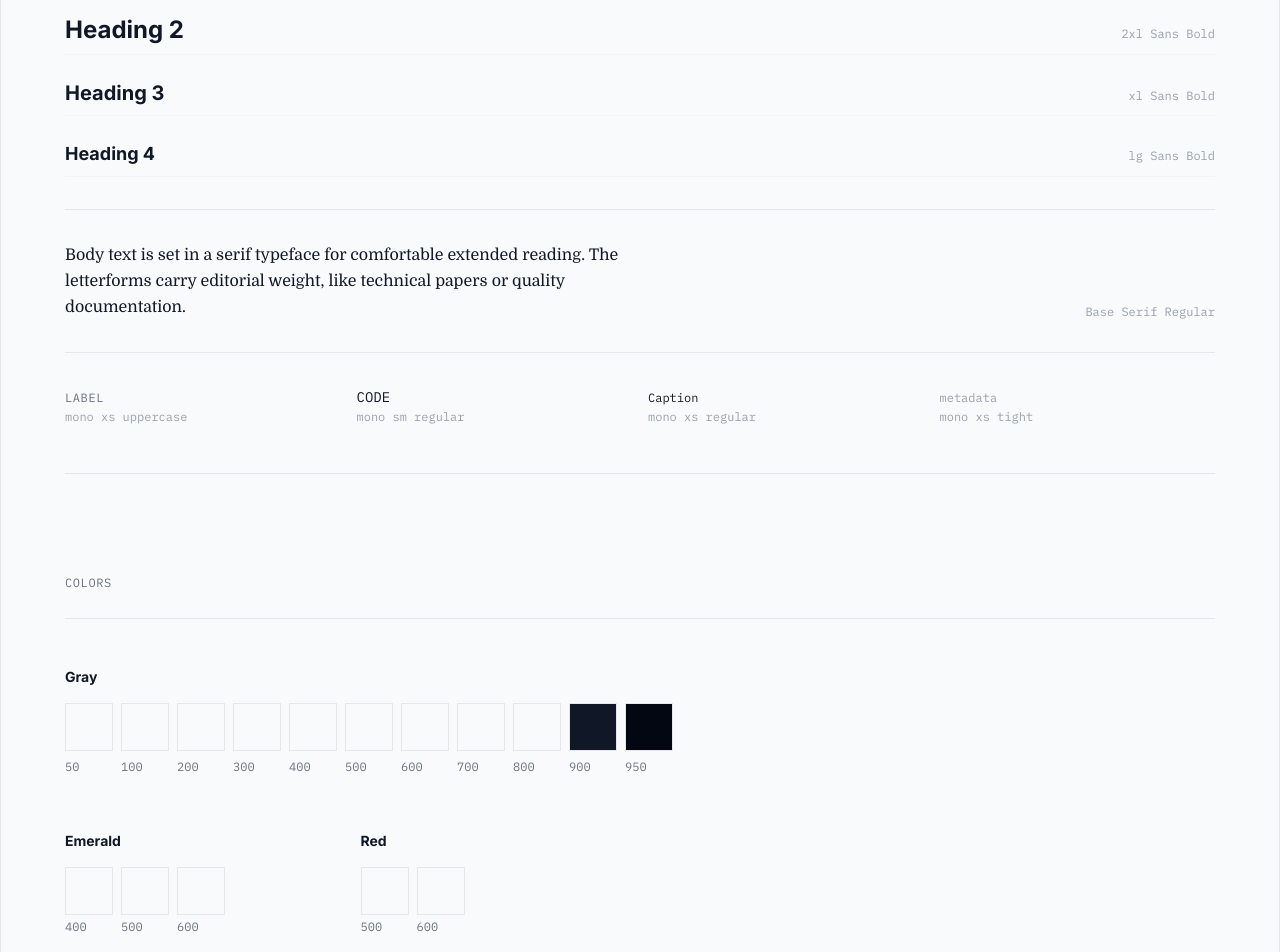
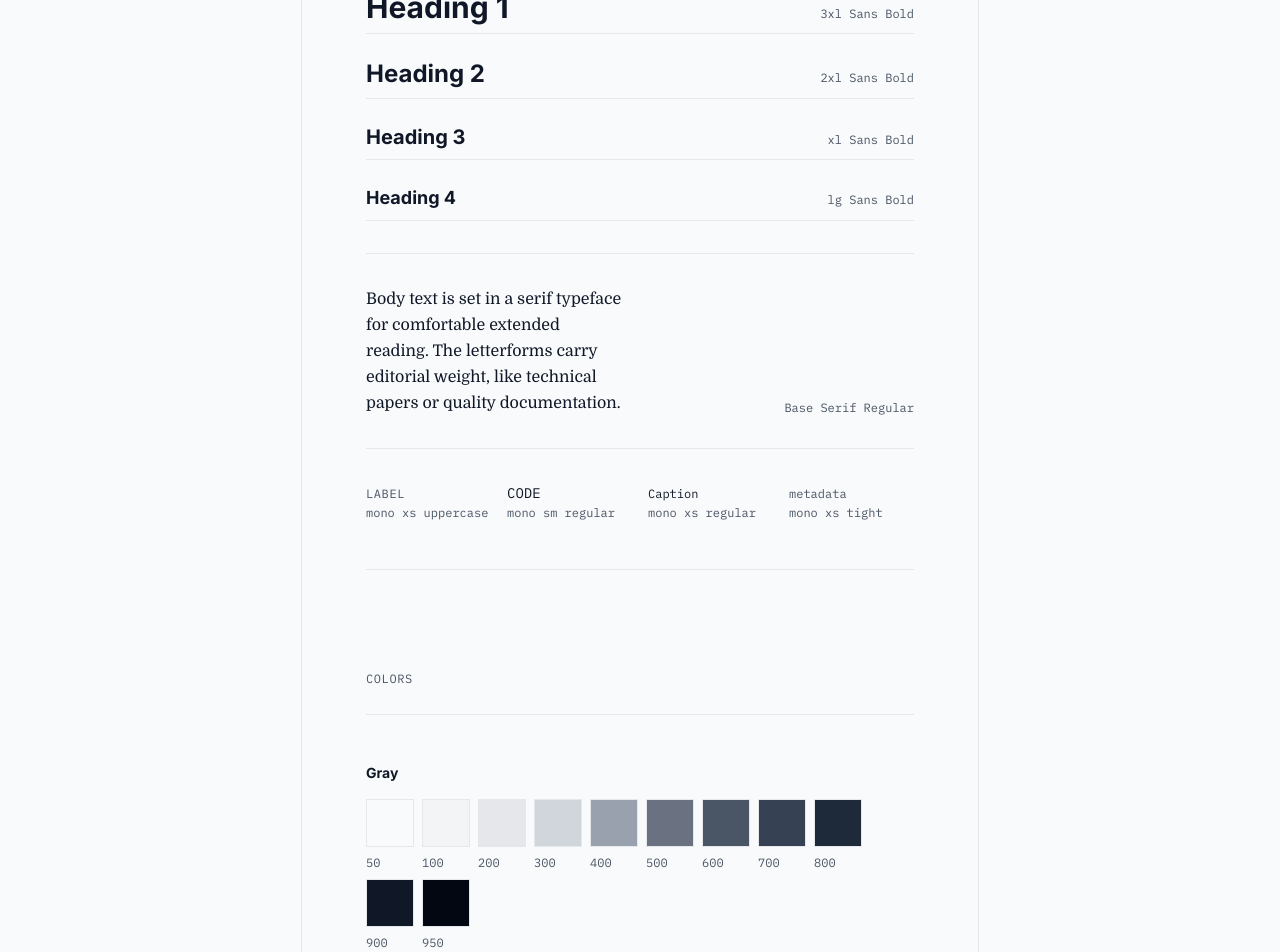
Before and after one commit to dhisonp/ardent-design, a Next.js app: page / in a window 1280 px wide. Shown: the part 1760-2712 px from the top of the page. Built offline with nearby package versions, Linux system fonts and the light colour scheme.

Commit message:
amendments

```diff
--- a/src/app/layout.tsx
+++ b/src/app/layout.tsx
@@ -31,8 +31,10 @@ export default function RootLayout({
 }>) {
   return (
     <html lang="en" className={cn(inter.variable, domine.variable, ibmPlexMono.variable)}>
-      <body>
+      <body className="min-h-full flex justify-center">
+        <div className="w-full max-w-[678px] min-h-screen bg-white">
           {children}
+        </div>
       </body>
     </html>
   );
--- a/src/components/sections/Colors.tsx
+++ b/src/components/sections/Colors.tsx
@@ -3,9 +3,75 @@ import { Divider } from "@/components/ui/Divider";
 import { cn } from "@/lib/cn";
 
 export function Colors() {
-  const grays = [50, 100, 200, 300, 400, 500, 600, 700, 800, 900, 950];
-  const emeralds = [400, 500, 600];
-  const reds = [500, 600];
+  const grays = [
+    { shade: 50, className: "bg-gray-50" },
+    { shade: 100, className: "bg-gray-100" },
+    { shade: 200, className: "bg-gray-200" },
+    { shade: 300, className: "bg-gray-300" },
+    { shade: 400, className: "bg-gray-400" },
+    { shade: 500, className: "bg-gray-500" },
+    { shade: 600, className: "bg-gray-600" },
+    { shade: 700, className: "bg-gray-700" },
+    { shade: 800, className: "bg-gray-800" },
+    { shade: 900, className: "bg-gray-900" },
+    { shade: 950, className: "bg-gray-950" },
+  ];
+
+  const emeralds = [
+    { shade: 50, className: "bg-emerald-50" },
+    { shade: 100, className: "bg-emerald-100" },
+    { shade: 200, className: "bg-emerald-200" },
+    { shade: 300, className: "bg-emerald-300" },
+    { shade: 400, className: "bg-emerald-400" },
+    { shade: 500, className: "bg-emerald-500" },
+    { shade: 600, className: "bg-emerald-600" },
+    { shade: 700, className: "bg-emerald-700" },
+    { shade: 800, className: "bg-emerald-800" },
+    { shade: 900, className: "bg-emerald-900" },
+  ];
+
+  const reds = [
+    { shade: 50, className: "bg-red-50" },
+    { shade: 100, className: "bg-red-100" },
+    { shade: 200, className: "bg-red-200" },
+    { shade: 300, className: "bg-red-300" },
+    { shade: 400, className: "bg-red-400" },
+    { shade: 500, className: "bg-red-500" },
+    { shade: 600, className: "bg-red-600" },
+    { shade: 700, className: "bg-red-700" },
+    { shade: 800, className: "bg-red-800" },
+    { shade: 900, className: "bg-red-900" },
+  ];
+
+  const oceans = [
+    { shade: 50, className: "bg-ocean-50" },
+    { shade: 100, className: "bg-ocean-100" },
+    { shade: 200, className: "bg-ocean-200" },
+    { shade: 300, className: "bg-ocean-300" },
+    { shade: 400, className: "bg-ocean-400" },
+    { shade: 500, className: "bg-ocean-500" },
+    { shade: 600, className: "bg-ocean-600" },
+    { shade: 700, className: "bg-ocean-700" },
+    { shade: 800, className: "bg-ocean-800" },
+    { shade: 900, className: "bg-ocean-900" },
+  ];
+
+  const goldenrods = [
+    { shade: 50, className: "bg-goldenrod-50" },
+    { shade: 100, className: "bg-goldenrod-100" },
+    { shade: 200, className: "bg-goldenrod-200" },
+    { shade: 300, className: "bg-goldenrod-300" },
+    { shade: 400, className: "bg-goldenrod-400" },
+    { shade: 500, className: "bg-goldenrod-500" },
+    { shade: 600, className: "bg-goldenrod-600" },
+    { shade: 700, className: "bg-goldenrod-700" },
+    { shade: 800, className: "bg-goldenrod-800" },
+    { shade: 900, className: "bg-goldenrod-900" },
+  ];
+
+  const ambers = [
+    { shade: 500, className: "bg-amber-500" },
+  ];
 
   return (
     <section className="py-12">
@@ -19,39 +85,81 @@ export function Colors() {
         <div className="space-y-4">
            <h3 className="text-sm font-sans font-bold text-gray-900 dark:text-gray-50">Gray</h3>
            <div className="flex flex-wrap gap-0">
-             {grays.map((shade) => (
+             {grays.map(({ shade, className }) => (
                <div key={shade} className="flex flex-col space-y-2 mr-2 mb-2">
                   <div className={cn(
                     "w-12 h-12 border border-hairline border-gray-200 dark:border-gray-700",
-                    `bg-gray-${shade}`
+                    className
                   )} />
-                  <span className="font-mono text-xs text-gray-500">{shade}</span>
+                  <span className="font-mono text-xs text-gray-600">{shade}</span>
                </div>
              ))}
            </div>
         </div>
 
         {/* Accents */}
-        <div className="grid grid-cols-1 md:grid-cols-4 gap-8">
+        <div className="grid grid-cols-1 md:grid-cols-2 gap-12">
+
+          {/* Emeralds */}
           <div className="space-y-4">
              <h3 className="text-sm font-sans font-bold text-gray-900 dark:text-gray-50">Emerald</h3>
              <div className="flex flex-wrap gap-2">
-               {emeralds.map((shade) => (
+               {emeralds.map(({ shade, className }) => (
                  <div key={shade} className="space-y-1">
-                   <div className={cn("w-12 h-12 border border-hairline border-gray-200", `bg-emerald-${shade}`)} />
-                   <div className="font-mono text-xs text-gray-500">{shade}</div>
+                   <div className={cn("w-12 h-12 border border-hairline border-gray-200", className)} />
+                   <div className="font-mono text-xs text-gray-600">{shade}</div>
                  </div>
                ))}
              </div>
           </div>
 
+          {/* Oceans */}
+          <div className="space-y-4">
+             <h3 className="text-sm font-sans font-bold text-gray-900 dark:text-gray-50">Ocean</h3>
+             <div className="flex flex-wrap gap-2">
+               {oceans.map(({ shade, className }) => (
+                 <div key={shade} className="space-y-1">
+                   <div className={cn("w-12 h-12 border border-hairline border-gray-200", className)} />
+                   <div className="font-mono text-xs text-gray-600">{shade}</div>
+                 </div>
+               ))}
+             </div>
+          </div>
+
+          {/* Goldenrods */}
+          <div className="space-y-4">
+             <h3 className="text-sm font-sans font-bold text-gray-900 dark:text-gray-50">Goldenrod</h3>
+             <div className="flex flex-wrap gap-2">
+               {goldenrods.map(({ shade, className }) => (
+                 <div key={shade} className="space-y-1">
+                   <div className={cn("w-12 h-12 border border-hairline border-gray-200", className)} />
+                   <div className="font-mono text-xs text-gray-600">{shade}</div>
+                 </div>
+               ))}
+             </div>
+          </div>
+
+          {/* Reds */}
           <div className="space-y-4">
              <h3 className="text-sm font-sans font-bold text-gray-900 dark:text-gray-50">Red</h3>
              <div className="flex flex-wrap gap-2">
-               {reds.map((shade) => (
+               {reds.map(({ shade, className }) => (
                  <div key={shade} className="space-y-1">
-                   <div className={cn("w-12 h-12 border border-hairline border-gray-200", `bg-red-${shade}`)} />
-                   <div className="font-mono text-xs text-gray-500">{shade}</div>
+                   <div className={cn("w-12 h-12 border border-hairline border-gray-200", className)} />
+                   <div className="font-mono text-xs text-gray-600">{shade}</div>
+                 </div>
+               ))}
+             </div>
+          </div>
+
+           {/* Ambers */}
+           <div className="space-y-4">
+             <h3 className="text-sm font-sans font-bold text-gray-900 dark:text-gray-50">Amber</h3>
+             <div className="flex flex-wrap gap-2">
+               {ambers.map(({ shade, className }) => (
+                 <div key={shade} className="space-y-1">
+                   <div className={cn("w-12 h-12 border border-hairline border-gray-200", className)} />
+                   <div className="font-mono text-xs text-gray-600">{shade}</div>
                  </div>
                ))}
              </div>
@@ -60,6 +168,7 @@ export function Colors() {
         </div>
       </div>
 
+
       <div className="pt-12">
         <Divider />
       </div>
--- a/src/components/sections/Footer.tsx
+++ b/src/components/sections/Footer.tsx
@@ -13,7 +13,7 @@ export function Footer() {
           <Link href="#" className="text-sm font-sans hover:underline text-gray-900 dark:text-gray-50">
             Repository ↗
           </Link>
-          <span className="font-mono text-xs text-gray-500">2024</span>
+          <span className="font-mono text-xs text-gray-600">2024</span>
         </div>
       </div>
     </footer>
--- a/src/components/sections/Header.tsx
+++ b/src/components/sections/Header.tsx
@@ -14,7 +14,7 @@ export function Header() {
         </p>
 
         <div className="pt-4">
-          <span className="font-mono text-xs text-gray-400">v0.1.0</span>
+          <span className="font-mono text-xs text-gray-600">v0.1.0</span>
         </div>
       </div>
 
--- a/src/components/sections/Influences.tsx
+++ b/src/components/sections/Influences.tsx
@@ -17,7 +17,7 @@ export function Influences() {
             <h3 className="text-base font-sans font-bold text-gray-900 dark:text-gray-50">
               U.S. Graphics Co.
             </h3>
-            <span className="font-mono text-xs text-gray-500">50%</span>
+            <span className="font-mono text-xs text-gray-600">50%</span>
             <p className="text-sm font-serif text-gray-900 dark:text-gray-50">
               Control panels, technical docs, dense and explicit.
             </p>
@@ -30,7 +30,7 @@ export function Influences() {
             <h3 className="text-base font-sans font-bold text-gray-900 dark:text-gray-50">
               IBM Carbon
             </h3>
-            <span className="font-mono text-xs text-gray-500">30%</span>
+            <span className="font-mono text-xs text-gray-600">30%</span>
             <p className="text-sm font-serif text-gray-900 dark:text-gray-50">
               Systematic rigor, modular components, accessibility.
             </p>
@@ -43,7 +43,7 @@ export function Influences() {
             <h3 className="text-base font-sans font-bold text-gray-900 dark:text-gray-50">
               Recursive
             </h3>
-            <span className="font-mono text-xs text-gray-500">20%</span>
+            <span className="font-mono text-xs text-gray-600">20%</span>
             <p className="text-sm font-serif text-gray-900 dark:text-gray-50">
               Warmth within structure. Humanity in monospace.
             </p>
--- a/src/components/sections/Typography.tsx
+++ b/src/components/sections/Typography.tsx
@@ -12,25 +12,25 @@ export function Typography() {
       <div className="space-y-8">
         {/* Headings */}
         <div className="space-y-6">
-          <div className="flex items-baseline justify-between border-b border-gray-100 dark:border-gray-800 pb-2">
+          <div className="flex items-baseline justify-between border-b border-gray-200 dark:border-gray-800 pb-2">
             <span className="text-4xl font-sans font-bold text-gray-900 dark:text-gray-50">Display</span>
-            <span className="font-mono text-xs text-gray-400">4xl Sans Bold</span>
+            <span className="font-mono text-xs text-gray-600">4xl Sans Bold</span>
           </div>
-          <div className="flex items-baseline justify-between border-b border-gray-100 dark:border-gray-800 pb-2">
+          <div className="flex items-baseline justify-between border-b border-gray-200 dark:border-gray-800 pb-2">
             <span className="text-3xl font-sans font-bold text-gray-900 dark:text-gray-50">Heading 1</span>
-            <span className="font-mono text-xs text-gray-400">3xl Sans Bold</span>
+            <span className="font-mono text-xs text-gray-600">3xl Sans Bold</span>
           </div>
-          <div className="flex items-baseline justify-between border-b border-gray-100 dark:border-gray-800 pb-2">
+          <div className="flex items-baseline justify-between border-b border-gray-200 dark:border-gray-800 pb-2">
             <span className="text-2xl font-sans font-bold text-gray-900 dark:text-gray-50">Heading 2</span>
-            <span className="font-mono text-xs text-gray-400">2xl Sans Bold</span>
+            <span className="font-mono text-xs text-gray-600">2xl Sans Bold</span>
           </div>
-          <div className="flex items-baseline justify-between border-b border-gray-100 dark:border-gray-800 pb-2">
+          <div className="flex items-baseline justify-between border-b border-gray-200 dark:border-gray-800 pb-2">
             <span className="text-xl font-sans font-bold text-gray-900 dark:text-gray-50">Heading 3</span>
-            <span className="font-mono text-xs text-gray-400">xl Sans Bold</span>
+            <span className="font-mono text-xs text-gray-600">xl Sans Bold</span>
           </div>
-          <div className="flex items-baseline justify-between border-b border-gray-100 dark:border-gray-800 pb-2">
+          <div className="flex items-baseline justify-between border-b border-gray-200 dark:border-gray-800 pb-2">
             <span className="text-lg font-sans font-bold text-gray-900 dark:text-gray-50">Heading 4</span>
-            <span className="font-mono text-xs text-gray-400">lg Sans Bold</span>
+            <span className="font-mono text-xs text-gray-600">lg Sans Bold</span>
           </div>
         </div>
 
@@ -44,7 +44,7 @@ export function Typography() {
             </p>
           </div>
           <div className="flex items-end justify-end">
-             <span className="font-mono text-xs text-gray-400">Base Serif Regular</span>
+             <span className="font-mono text-xs text-gray-600">Base Serif Regular</span>
           </div>
         </div>
 
@@ -54,19 +54,19 @@ export function Typography() {
         <div className="grid grid-cols-2 md:grid-cols-4 gap-4">
           <div className="space-y-2">
              <Label>LABEL</Label>
-             <div className="font-mono text-xs text-gray-400">mono xs uppercase</div>
+             <div className="font-mono text-xs text-gray-600">mono xs uppercase</div>
           </div>
           <div className="space-y-2">
              <code className="font-mono text-sm text-gray-900 dark:text-gray-50">CODE</code>
-             <div className="font-mono text-xs text-gray-400">mono sm regular</div>
+             <div className="font-mono text-xs text-gray-600">mono sm regular</div>
           </div>
           <div className="space-y-2">
              <span className="font-mono text-xs text-gray-900 dark:text-gray-50">Caption</span>
-             <div className="font-mono text-xs text-gray-400">mono xs regular</div>
+             <div className="font-mono text-xs text-gray-600">mono xs regular</div>
           </div>
           <div className="space-y-2">
-             <span className="font-mono text-xs text-gray-400">metadata</span>
-             <div className="font-mono text-xs text-gray-400">mono xs tight</div>
+             <span className="font-mono text-xs text-gray-600">metadata</span>
+             <div className="font-mono text-xs text-gray-600">mono xs tight</div>
           </div>
         </div>
       </div>
--- a/src/components/ui/Input.tsx
+++ b/src/components/ui/Input.tsx
@@ -15,7 +15,7 @@ export function Input({ className, ...props }: InputProps) {
         "text-sm font-mono text-gray-900 dark:text-gray-50",
         "placeholder:text-gray-400",
         "px-3 py-2",
-        "rounded-sm", // 2px radius
+        "rounded-none", // no radius
         "w-full",
         className
       )}
--- a/src/components/ui/Label.tsx
+++ b/src/components/ui/Label.tsx
@@ -9,7 +9,7 @@ export function Label({ children, className }: LabelProps) {
   return (
     <span
       className={cn(
-        "font-mono text-xs uppercase tracking-wider text-gray-500",
+        "font-mono text-xs uppercase tracking-wider text-gray-600",
         className
       )}
     >
```
Also changed, not shown: src/components/sections/Components.tsx (+8 -8 lines), tailwind.config.ts (+42 -0 lines).
